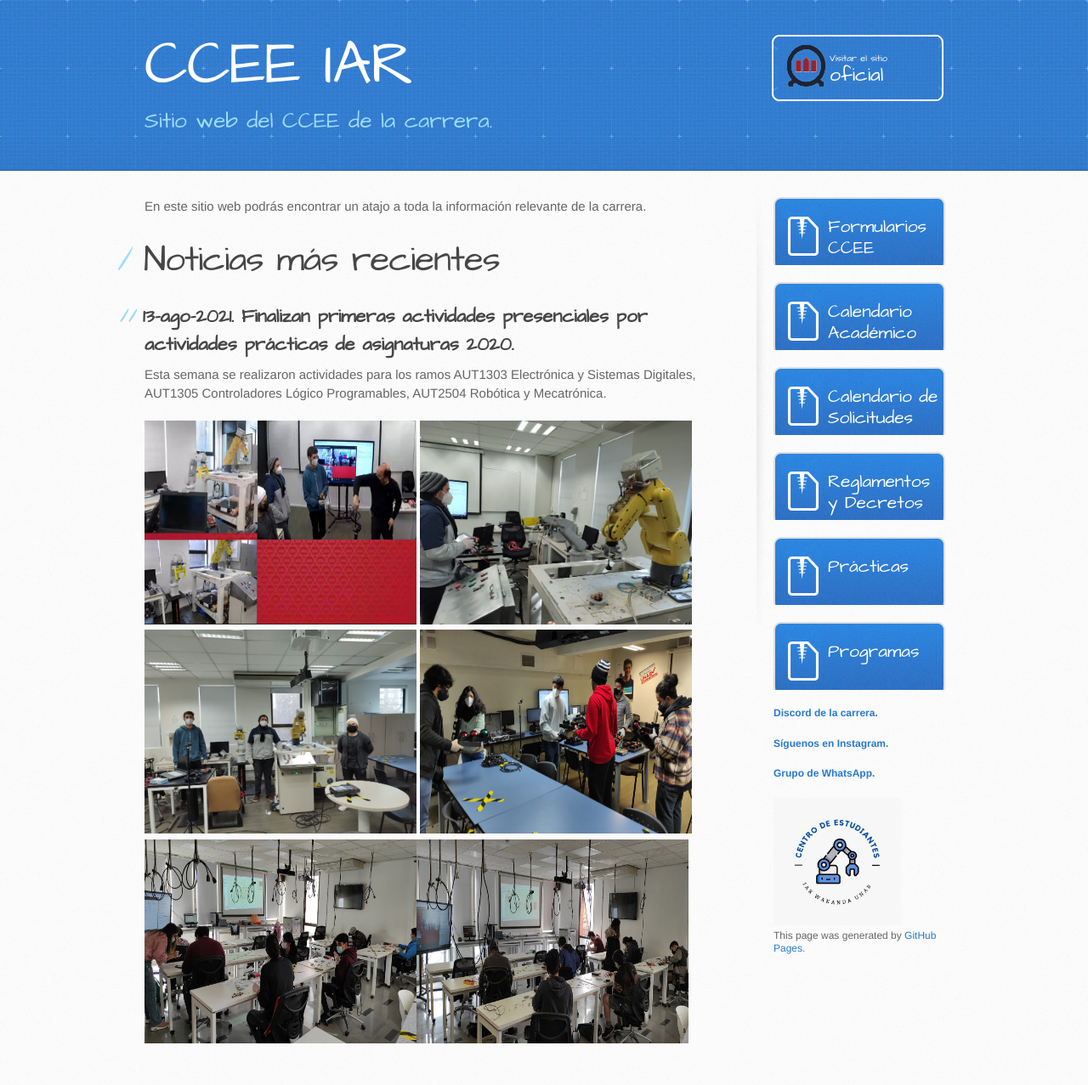
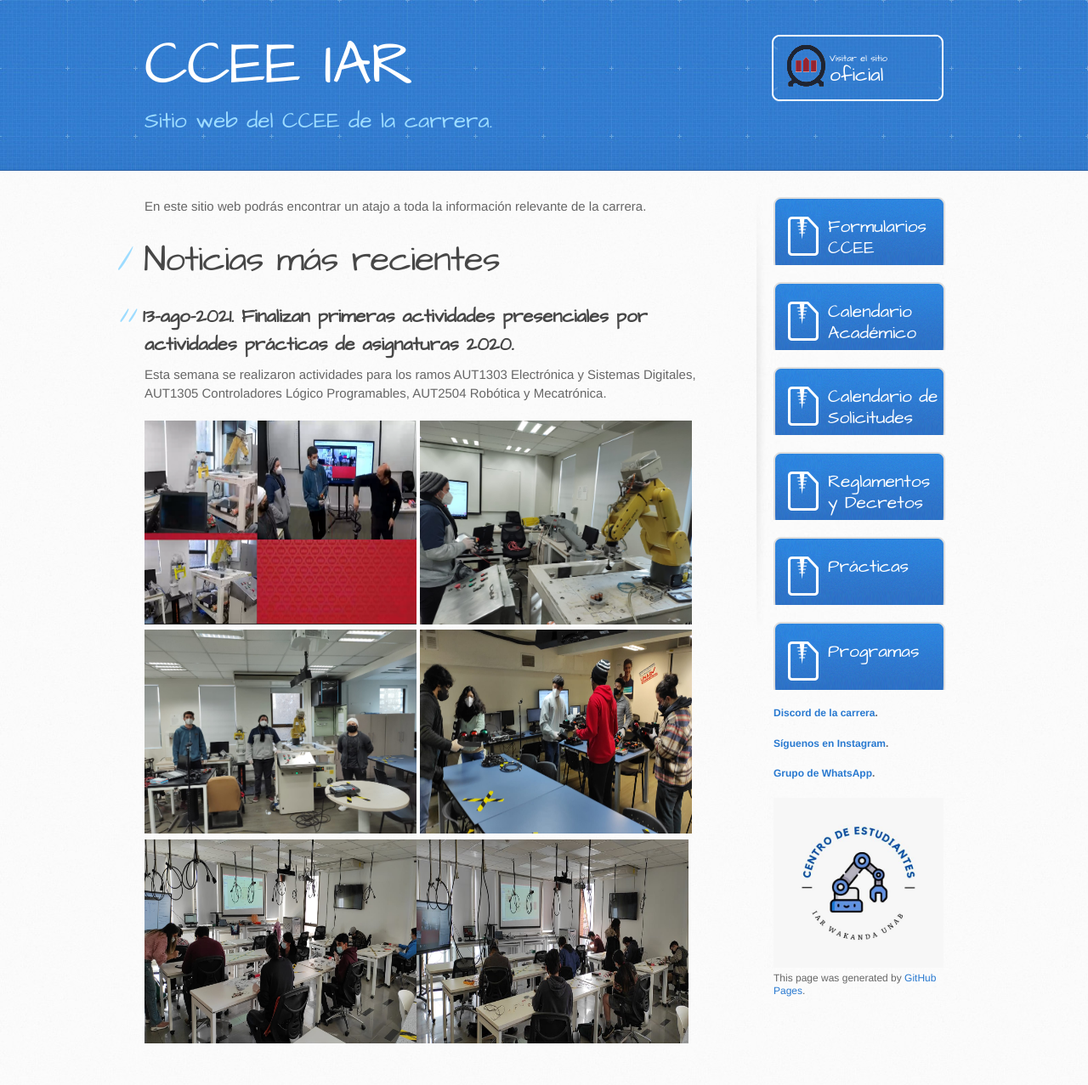
Before and after one commit to iar-unab/web, a Jekyll site: the page built from index.md, in a window 1280 px wide. Shown: the whole page at 85% size. Built offline with Jekyll 4.4.1, drawn with Linux system fonts in a browser that asks for light colours.

Commit message:
Update default.html

```diff
--- a/_layouts/default.html
+++ b/_layouts/default.html
@@ -61,7 +61,7 @@
             <p class="repo-owner"><a href="https://discord.gg/4anz3CC">Discord de la carrera</a>.</p>
           <p class="repo-owner"><a href="https://www.instagram.com/iarwakanda/">Síguenos en Instagram</a>.</p>
           <p class="repo-owner"><a href="https://chat.whatsapp.com/LLe4tXh4QsW2FS6t8ZX85P">Grupo de WhatsApp</a>.</p>
-          <img src="assets/images/wakandaiar.jpg" width="150" height="150">
+          <img src="assets/images/wakandaiar.jpg" width="200" height="200">
           {% endif %}
 
           <p>This page was generated by <a href="https://pages.github.com">GitHub Pages</a>.</p>
```
